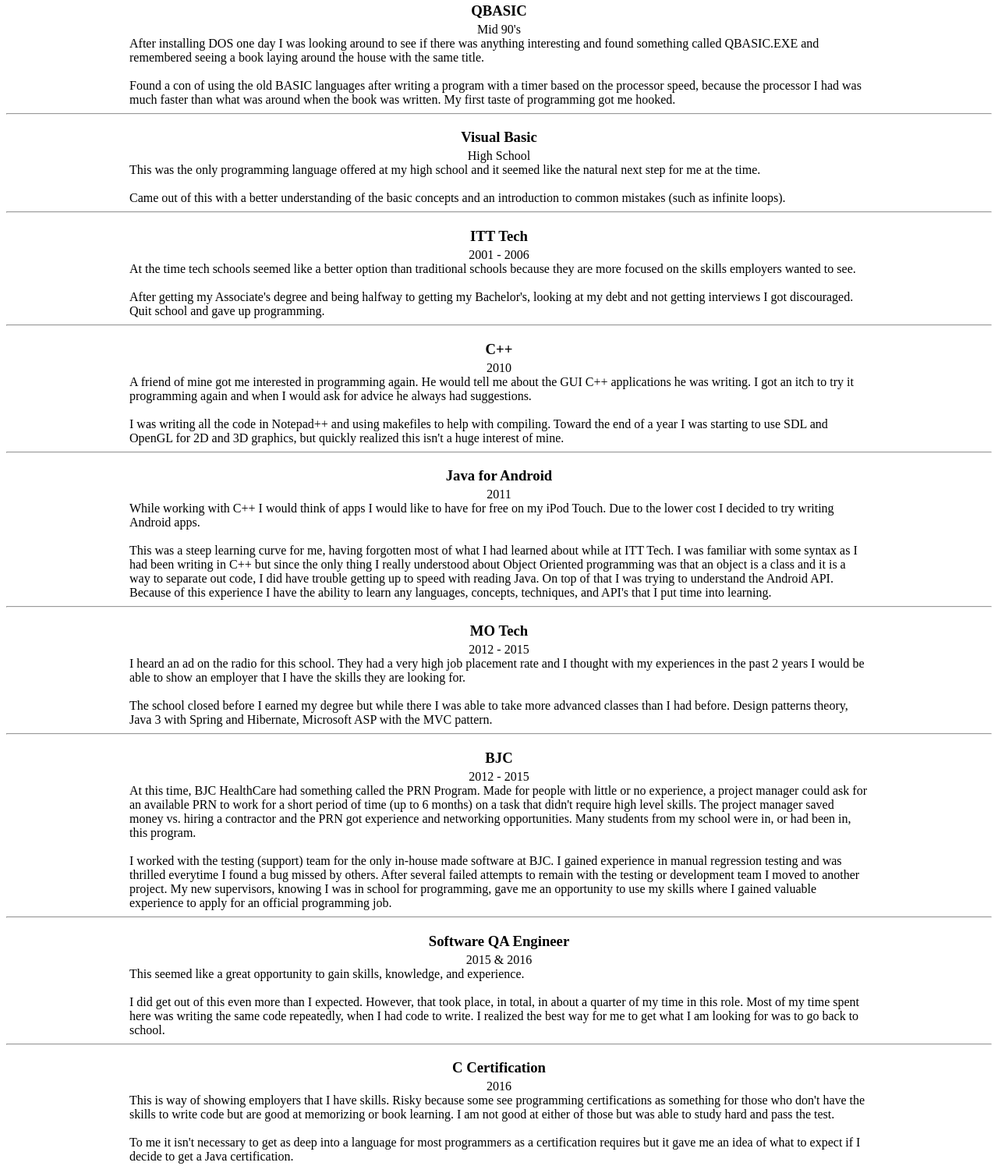
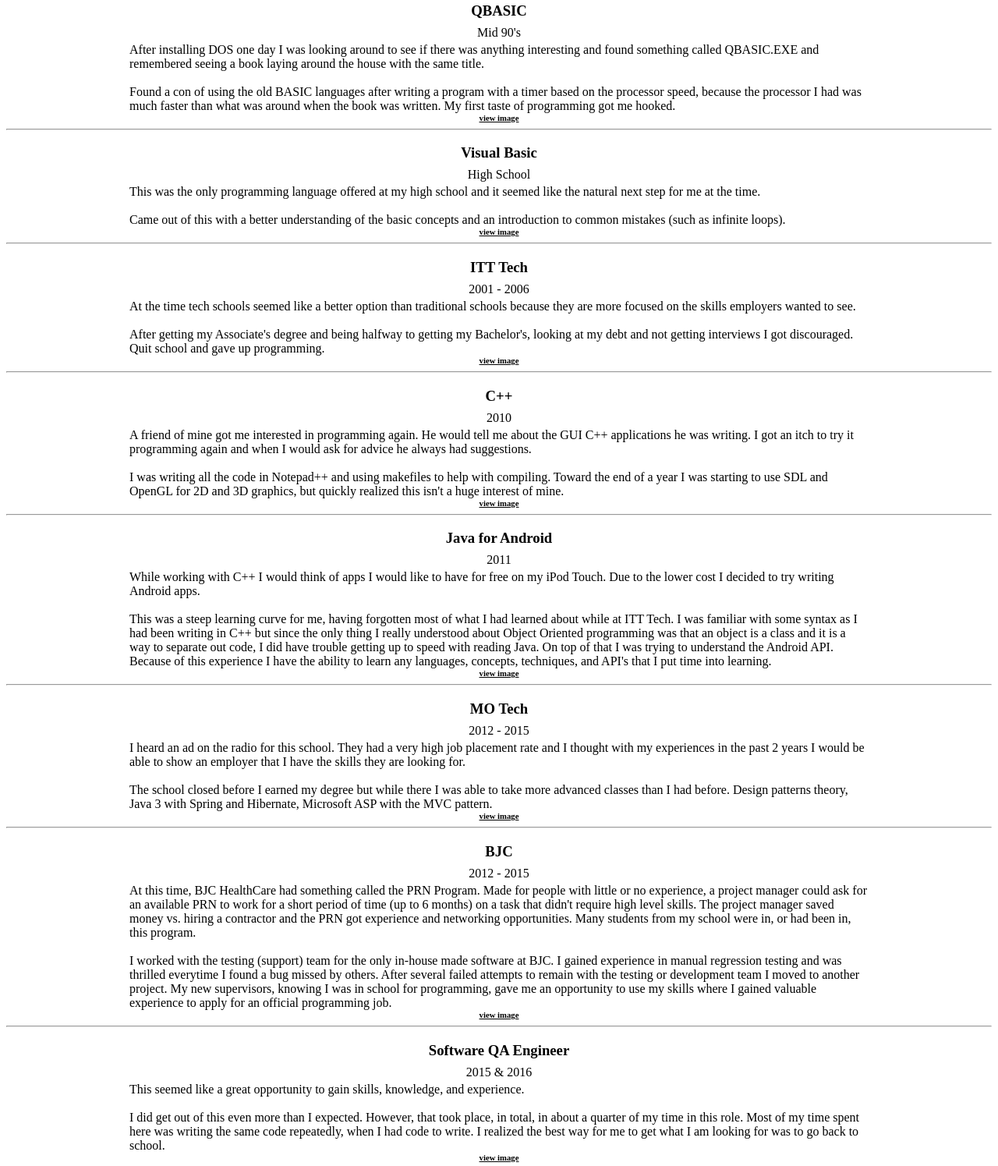
Before and after one commit to ekkennon/html-me-something, a plain HTML site: page index.html in a window 1280 px wide. Shown: the part 127-1622 px from the top of the page at 78% size. Drawn offline with Linux system fonts and the light colour scheme.

Commit message:
finishing touches and adding images

```diff
--- a/index.html
+++ b/index.html
@@ -25,81 +25,92 @@
 			</table>
 		</header>
 		<main>
-			<article id="qb"><h3>QBASIC</h3><img src="" />
+			<article id="qb"><h3>QBASIC</h3>
 				<p id="when">Mid 90's</p>
 				<p id="why">After installing DOS one day I was looking around to see if there was anything interesting and found something called QBASIC.EXE and remembered seeing a book laying around the house with the same title.</p>
 				<br/>
 				<p id="what">Found a con of using the old BASIC languages after writing a program with a timer based on the processor speed, because the processor I had was much faster than what was around when the book was written. My first taste of programming got me hooked.</p>
+				<h6><u>view image</u></h6><img src="images/basic.JPG" alt="dragrace"/>
 			</article><a href="#top"><hr/></a>
 
-			<article id="vb"><h3>Visual Basic</h3><img src="" />
+			<article id="vb"><h3>Visual Basic</h3>
 				<p id="when">High School</p>
 				<p id="why">This was the only programming language offered at my high school and it seemed like the natural next step for me at the time.</p>
 				<br/>
 				<p id="what">Came out of this with a better understanding of the basic concepts and an introduction to common mistakes (such as infinite loops).</p>
+				<h6><u>view image</u></h6><img src="images/vb.JPG" alt="prime numbers"/>
 			</article><a href="#top"><hr/></a>
 
-			<article id="itt"><h3>ITT Tech</h3><img src="" />
+			<article id="itt"><h3>ITT Tech</h3>
 				<p id="when">2001 - 2006</p>
 				<p id="why">At the time tech schools seemed like a better option than traditional schools because they are more focused on the skills employers wanted to see.</p>
 				<br/>
 				<p id="what">After getting my Associate's degree and being halfway to getting my Bachelor's, looking at my debt and not getting interviews I got discouraged. Quit school and gave up programming.</p>
+				<h6><u>view image</u></h6><img src="images/itt.JPG" alt="transcript"/>
 			</article><a href="#top"><hr/></a>
 
-			<article id="cpp"><h3>C++</h3><img src="" />
+			<article id="cpp"><h3>C++</h3>
 				<p id="when">2010</p>
 				<p id="why">A friend of mine got me interested in programming again. He would tell me about the GUI C++ applications he was writing. I got an itch to try it programming again and when I would ask for advice he always had suggestions.</p>
 				<br/>
 				<p id="what">I was writing all the code in Notepad++ and using makefiles to help with compiling. Toward the end of a year I was starting to use SDL and OpenGL for 2D and 3D graphics, but quickly realized this isn't a huge interest of mine.</p>
+				<h6><u>view image</u></h6><img src="images/cpp.JPG" alt="3D cube"/>
 			</article><a href="#top"><hr/></a>
 
-			<article id="droid"><h3>Java for Android</h3><img src="" />
+			<article id="droid"><h3>Java for Android</h3>
 				<p id="when">2011</p>
 				<p id="why">While working with C++ I would think of apps I would like to have for free on my iPod Touch. Due to the lower cost I decided to try writing Android apps.</p>
 				<br/>
 				<p id="what">This was a steep learning curve for me, having forgotten most of what I had learned about while at ITT Tech. I was familiar with some syntax as I had been writing in C++ but since the only thing I really understood about Object Oriented programming was that an object is a class and it is a way to separate out code, I did have trouble getting up to speed with reading Java. On top of that I was trying to understand the Android API. Because of this experience I have the ability to learn any languages, concepts, techniques, and API's that I put time into learning.</p>
+				<h6><u>view image</u></h6><img src="images/android.JPG" alt="android"/>
 			</article><a href="#top"><hr/></a>
 
-			<article id="motech"><h3>MO Tech</h3><img src="" />
+			<article id="motech"><h3>MO Tech</h3>
 				<p id="when">2012 - 2015</p>
 				<p id="why">I heard an ad on the radio for this school. They had a very high job placement rate and I thought with my experiences in the past 2 years I would be able to show an employer that I have the skills they are looking for.</p>
 				<br/>
 				<p id="what">The school closed before I earned my degree but while there I was able to take more advanced classes than I had before. Design patterns theory, Java 3 with Spring and Hibernate, Microsoft ASP with the MVC pattern.</p>
+				<h6><u>view image</u></h6><img class="smaller" src="images/5aAward.JPG" alt="ambition"/>
 			</article><a href="#top"><hr/></a>
 
-			<article id="bjc"><h3>BJC</h3><img src="" />
+			<article id="bjc"><h3>BJC</h3>
 				<p id="when">2012 - 2015</p>
 				<p id="why">At this time, BJC HealthCare had something called the PRN Program. Made for people with little or no experience, a project manager could ask for an available PRN to work for a short period of time (up to 6 months) on a task that didn't require high level skills. The project manager saved money vs. hiring a contractor and the PRN got experience and networking opportunities. Many students from my school were in, or had been in, this program.</p>
 				<br/>
 				<p id="what">I worked with the testing (support) team for the only in-house made software at BJC. I gained experience in manual regression testing and was thrilled everytime I found a bug missed by others. After several failed attempts to remain with the testing or development team I moved to another project. My new supervisors, knowing I was in school for programming, gave me an opportunity to use my skills where I gained valuable experience to apply for an official programming job.</p>
+				<h6><u>view image</u></h6><img src="images/bjc.JPG" alt="hibernate"/>
 			</article><a href="#top"><hr/></a>
 
-			<article id="qa"><h3>Software QA Engineer</h3><img src="" />
+			<article id="qa"><h3>Software QA Engineer</h3>
 				<p id="when">2015 &amp; 2016</p>
 				<p id="why">This seemed like a great opportunity to gain skills, knowledge, and experience.</p>
 				<br/>
 				<p id="what">I did get out of this even more than I expected. However, that took place, in total, in about a quarter of my time in this role. Most of my time spent here was writing the same code repeatedly, when I had code to write. I realized the best way for me to get what I am looking for was to go back to school.</p>
+				<h6><u>view image</u></h6><img src="images/BullhornOffer.JPG" alt="quality assurance egineer"/>
 			</article><a href="#top"><hr/></a>
 
-			<article id="cert"><h3>C Certification</h3><img src="" />
+			<article id="cert"><h3>C Certification</h3>
 				<p id="when">2016</p>
 				<p id="why">This is way of showing employers that I have skills. Risky because some see programming certifications as something for those who don't have the skills to write code but are good at memorizing or book learning. I am not good at either of those but was able to study hard and pass the test.</p>
 				<br/>
 				<p id="what">To me it isn't necessary to get as deep into a language for most programmers as a certification requires but it gave me an idea of what to expect if I decide to get a Java certification.</p>
+				<h6><u>view image</u></h6><img class="smaller" src="images/CppInstituteCertificate.jpg" alt="certification"/>
 			</article><a href="#top"><hr/></a>
 
-			<article id="cs"><h3>CS Degree</h3><img src="" />
+			<article id="cs"><h3>CS Degree</h3>
 				<p id="when">2017 to present</p>
 				<p id="why">I would like to show potential employers that I have the skills to get the degree.</p>
 				<br/>
 				<p id="what">I am starting with the gen ed classes but have started looking at the Computer Science section on Khan Academy.</p>
+				<h6><u>view image</u></h6><img src="images/stlcc.JPG" alt="community college"/>
 			</article><a href="#top"><hr/></a>
 
-			<article id="lc"><h3>LaunchCode (LC101)</h3><img src="" />
+			<article id="lc"><h3>LaunchCode (LC101)</h3>
 				<p id="when">2017 Jan - Jun</p>
 				<p id="why">This was suggested to me by a former co-worker with the idea that it will be easier for them to place me in an apprenticeship if I've taken a class.</p>
 				<br/>
 				<p id="what">Starting Unit 2 and everything up to now has been review. Soon we will get into things I've never done before.</p>
+				<h6><u>view image</u></h6><img src="images/lc101.JPG" alt="launch code"/>
 			</article>
 		</main>
 		<footer></footer>
--- a/styles.css
+++ b/styles.css
@@ -26,32 +26,28 @@
 p {
 	width: 75%;
 	margin: auto;
-	background-color: white;
+}
+
+h6 {
+	margin: auto;
+	text-align: center;
 }
 
 #when {
 	text-align: center;
-	padding: 30;
-}
-
-#why {
-	color: black;
-}
-
-#what {
-	color: black;
+	padding: 4px;
 }
 
 img {
 	display: none;
+	margin: auto;
+}
 
+.smaller {
+	height: 500px;
 }
 
 article:hover {
-	background-color: #f7f7d5;
-}
-
-article:hover p {
 	background-color: #f7f7d5;
 }
 
```
Also changed, not shown: images/5aAward.JPG (added), images/BullhornOffer.jpg (added), images/CppInstituteCertificate.jpg (added), images/android.jpg (added), images/basic.jpg (added), images/bjc.jpg (added), images/cpp.jpg (added), images/itt.jpg (added), images/lc101.jpg (added), images/stlcc.jpg (added), images/vb.jpg (added).
